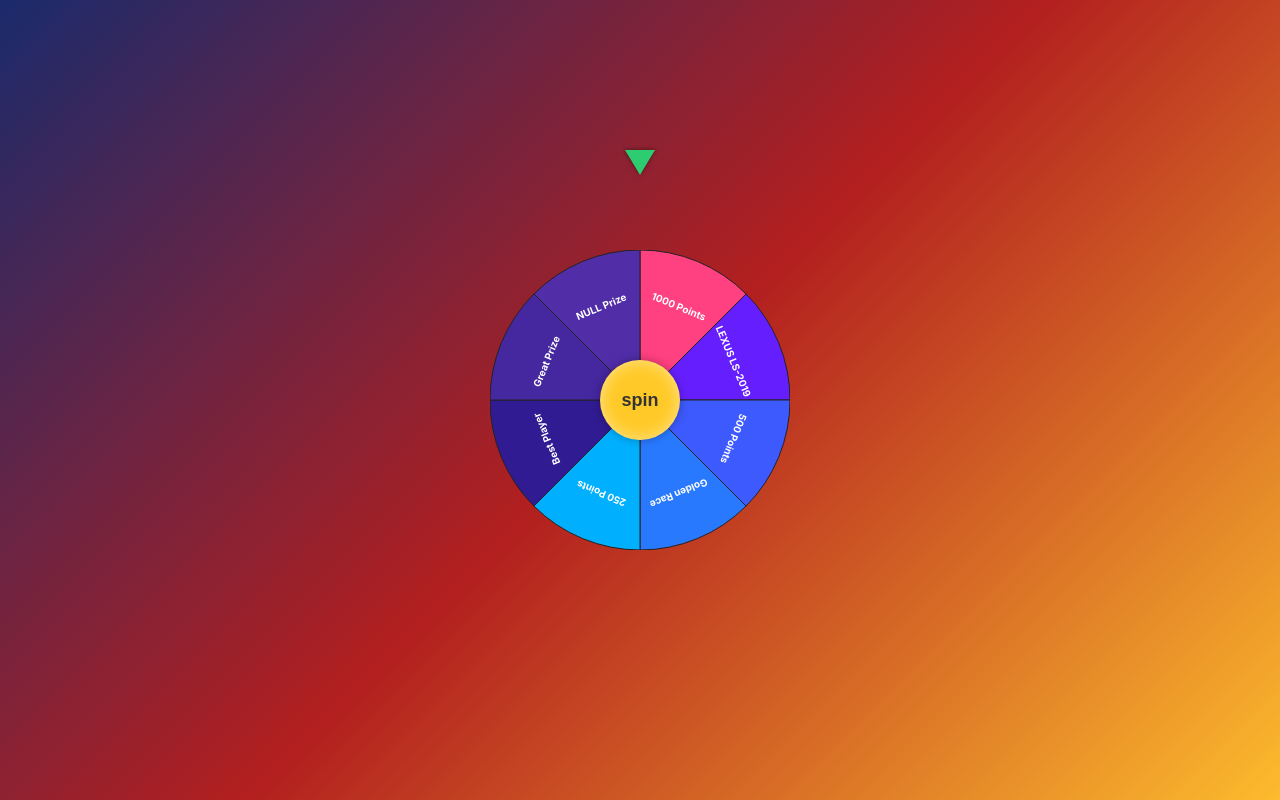
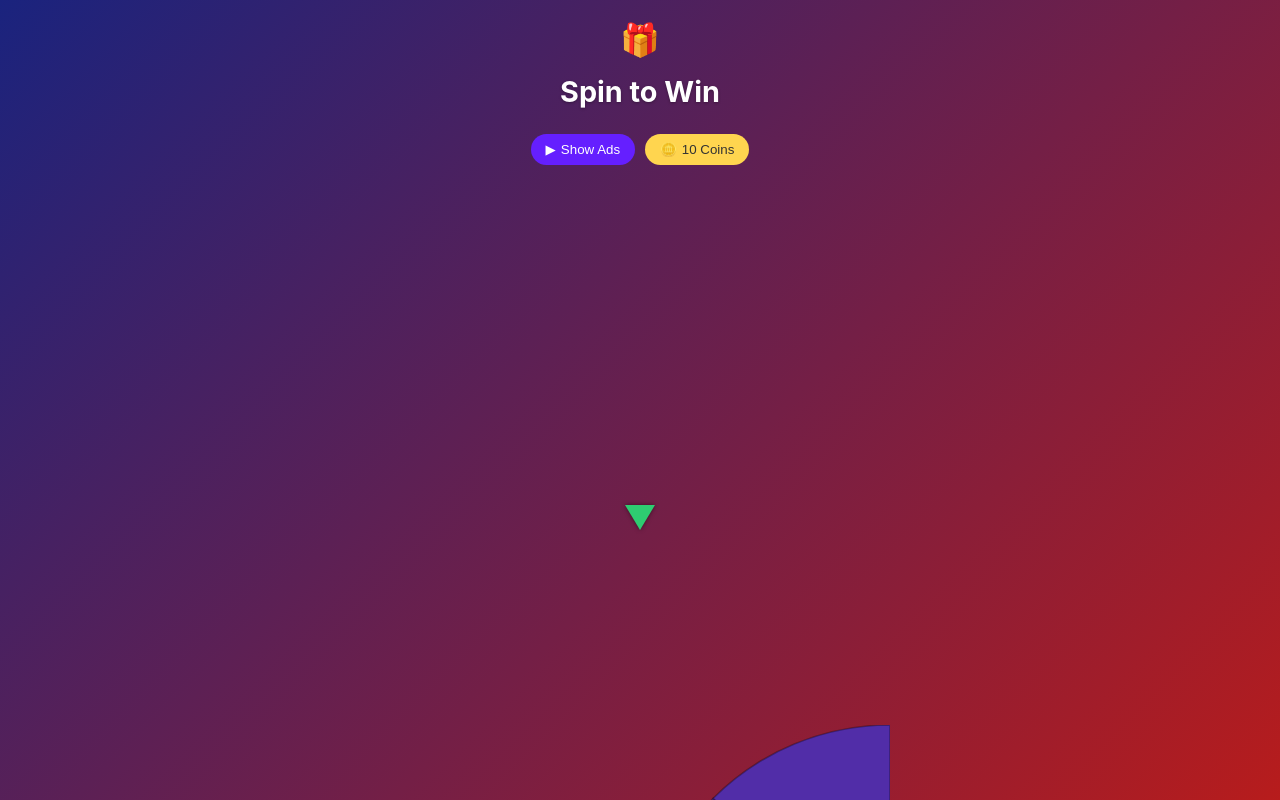
Before and after one commit to AlirezaAzizi145/react-gift-spinner, a React (Create React App) app: page / in a window 1280 px wide. Shown: the top 800 px of the page. Built offline with nearby package versions, Linux system fonts and the light colour scheme.

Commit message:
Improved spinner design to match reference image

```diff
--- a/src/App.css
+++ b/src/App.css
@@ -1,27 +1,72 @@
 .App {
   text-align: center;
-  background: linear-gradient(135deg, #1a2a6c, #b21f1f, #fdbb2d);
+  background: linear-gradient(135deg, #1a237e, #b71c1c);
   min-height: 100vh;
   display: flex;
+  flex-direction: column;
   align-items: center;
-  justify-content: center;
+  justify-content: flex-start;
 }
 
-.App-container {
+.app-content {
   width: 100%;
+  height: 100vh;
   max-width: 500px;
-  padding: 20px;
+  display: flex;
+  flex-direction: column;
+  position: relative;
 }
 
-.App-header h1 {
-  margin-top: 20px;
-  font-size: 2rem;
-  font-weight: bold;
-  text-shadow: 0px 2px 4px rgba(0, 0, 0, 0.5);
+.app-header {
+  padding: 20px;
+  display: flex;
+  flex-direction: column;
+  align-items: center;
+  justify-content: flex-start;
+  color: white;
 }
 
-.gift-spinner-wrapper {
-  width: 100%;
-  max-width: 500px;
-  margin-top: 20px;
+.app-header h1 {
+  font-size: 1.8rem;
+  margin: 10px 0;
+  font-weight: bold;
+  text-shadow: 0 1px 3px rgba(0, 0, 0, 0.3);
 }
+
+.gift-icon {
+  font-size: 2rem;
+  margin-bottom: 5px;
+}
+
+.app-buttons {
+  display: flex;
+  gap: 10px;
+  margin-top: 15px;
+}
+
+.btn {
+  padding: 8px 15px;
+  border-radius: 20px;
+  border: none;
+  font-weight: 500;
+  cursor: pointer;
+  display: flex;
+  align-items: center;
+  gap: 5px;
+}
+
+.btn-primary {
+  background-color: #651fff;
+  color: white;
+}
+
+.btn-secondary {
+  background-color: #ffd54f;
+  color: #333;
+}
+
+.app-spinner {
+  flex-grow: 1;
+  position: relative;
+  margin-top: auto;
+}
--- a/src/App.js
+++ b/src/App.js
@@ -1,16 +1,34 @@
 import './App.css';
 import GiftSpinner from './components/GiftSpinner';
+import { useState } from 'react';
 
 function App() {
+  const [winningPrize, setWinningPrize] = useState(null);
+
   const handlePrizeSelected = (prize) => {
     console.log('Selected prize:', prize);
-    // You can add any prize winning logic here
+    setWinningPrize(prize);
   };
 
   return (
     <div className="App">
-      <div className="App-container">
-        <GiftSpinner onPrizeSelected={handlePrizeSelected} />
+      <div className="app-content">
+        <div className="app-header">
+          <div className="gift-icon">🎁</div>
+          <h1>Spin to Win</h1>
+          <div className="app-buttons">
+            <button className="btn btn-primary">
+              <span className="icon">▶</span> Show Ads
+            </button>
+            <button className="btn btn-secondary">
+              <span className="coin-icon">🪙</span> 10 Coins
+            </button>
+          </div>
+        </div>
+
+        <div className="app-spinner">
+          <GiftSpinner onPrizeSelected={handlePrizeSelected} />
+        </div>
       </div>
     </div>
   );
--- a/src/components/GiftSpinner.css
+++ b/src/components/GiftSpinner.css
@@ -1,25 +1,29 @@
 .gift-spinner-container {
   position: relative;
   width: 100%;
-  max-width: 500px;
-  height: 500px;
+  height: 100vh;
   margin: 0 auto;
   display: flex;
   flex-direction: column;
   align-items: center;
-  justify-content: center;
+  justify-content: flex-end;
 }
 
 .wheel-container {
   position: relative;
-  width: 300px;
-  height: 300px;
+  width: 100%;
+  height: 60vh;
   margin: 0 auto;
+  overflow: hidden;
 }
 
 .wheel {
+  position: absolute;
+  bottom: -50%;
+  left: 50%;
+  transform: translateX(-50%);
   width: 100%;
-  height: 100%;
+  height: auto;
   transition: transform 3s cubic-bezier(0.17, 0.67, 0.15, 0.99);
 }
 
@@ -28,18 +32,24 @@
 }
 
 .segment {
-  stroke: #222;
+  stroke: rgba(0, 0, 0, 0.3);
   stroke-width: 1;
   transition: filter 0.3s;
 }
 
 .segment.highlighted {
-  filter: brightness(1.2) drop-shadow(0 0 5px rgba(255, 255, 255, 0.8));
+  filter: brightness(1.3) drop-shadow(0 0 15px rgba(255, 255, 255, 0.9));
+  stroke: white;
+  stroke-width: 2;
+}
+
+.wheel-center {
+  filter: drop-shadow(0 0 10px rgba(0, 0, 0, 0.3));
 }
 
 .indicator {
   position: absolute;
-  top: 0;
+  top: 40%;
   left: 50%;
   transform: translateX(-50%);
   z-index: 10;
@@ -71,6 +81,7 @@
   z-index: 5;
   box-shadow: 0 0 10px rgba(0, 0, 0, 0.3), inset 0 0 15px rgba(255, 255, 255, 0.5);
   transition: all 0.2s ease;
+  opacity: 0; /* Hide the button as we're using the SVG center */
 }
 
 .spin-button:hover {
--- a/src/components/GiftSpinner.js
+++ b/src/components/GiftSpinner.js
@@ -26,8 +26,15 @@ const GiftSpinner = ({ onPrizeSelected }) => {
     // Generate a random rotation between 2 and 5 full rotations plus a random segment
     const segmentAngle = 45; // 360 / 8 = 45 degrees per segment
     const randomSegment = Math.floor(Math.random() * prizes.length);
-    const randomDegrees = randomSegment * segmentAngle;
-    const totalRotation = 720 + (Math.floor(Math.random() * 3) * 360) + randomDegrees;
+
+    // Add a small random offset within the segment (0-80% of segment width) to avoid always landing on segment borders
+    const randomOffset = Math.random() * (segmentAngle * 0.8);
+
+    const randomDegrees = (randomSegment * segmentAngle) + randomOffset;
+    // Ensure at least 2 full rotations (720 degrees) plus the random position
+    const minRotations = 720;
+    const extraRotations = Math.floor(Math.random() * 4) * 360; // 0-3 extra rotations
+    const totalRotation = minRotations + extraRotations + randomDegrees;
 
     setRotation(totalRotation);
 
@@ -124,6 +131,10 @@ const GiftSpinner = ({ onPrizeSelected }) => {
           style={{ transform: `rotate(${rotation}deg)` }}
         >
           {createSegments()}
+
+          {/* Center circle */}
+          <circle cx="150" cy="150" r="40" fill="#ffca28" className="wheel-center" />
+          <text x="150" y="155" textAnchor="middle" fill="#333" fontWeight="bold" fontSize="14">spin</text>
         </svg>
 
         {/* Spin button in the center */}
```
